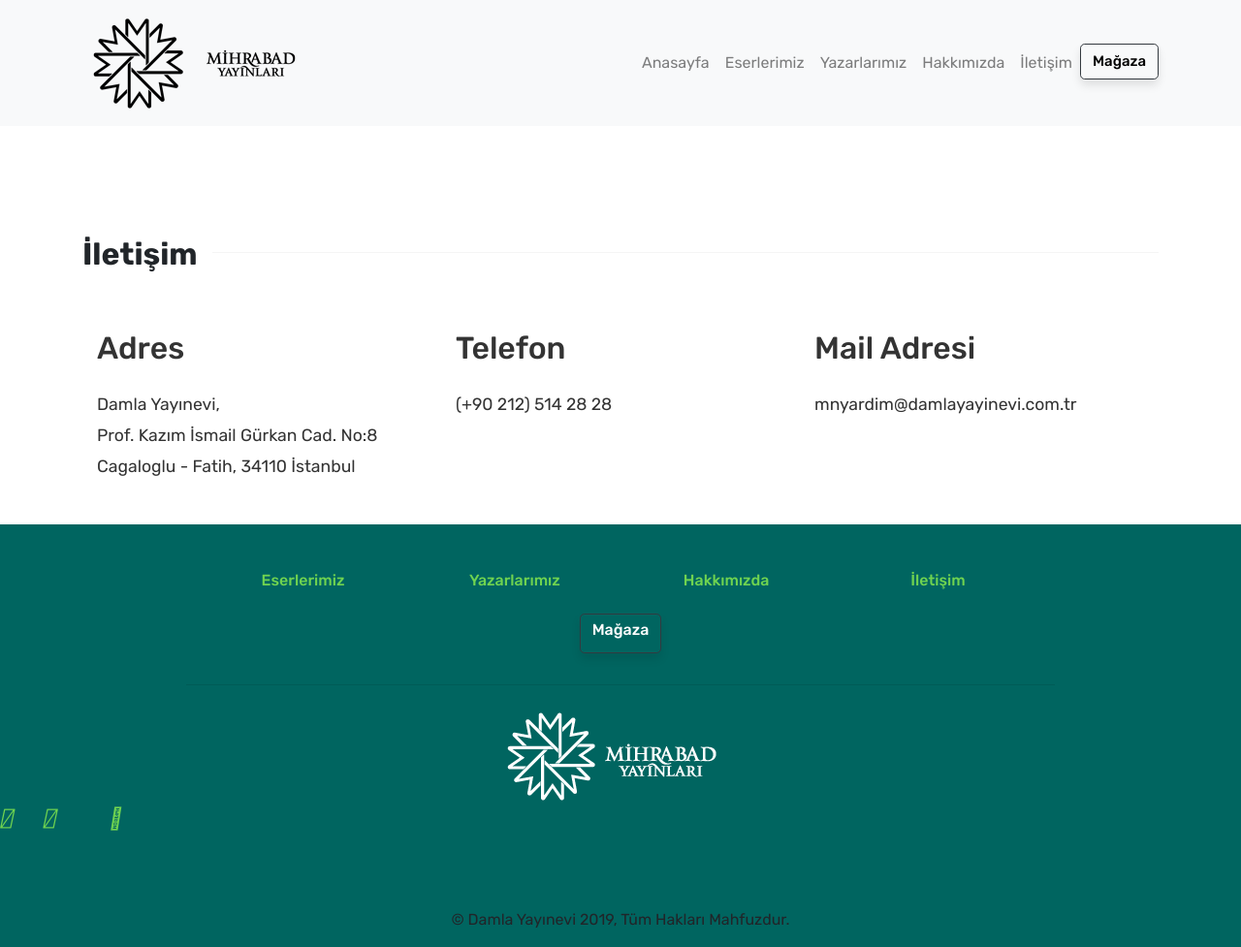
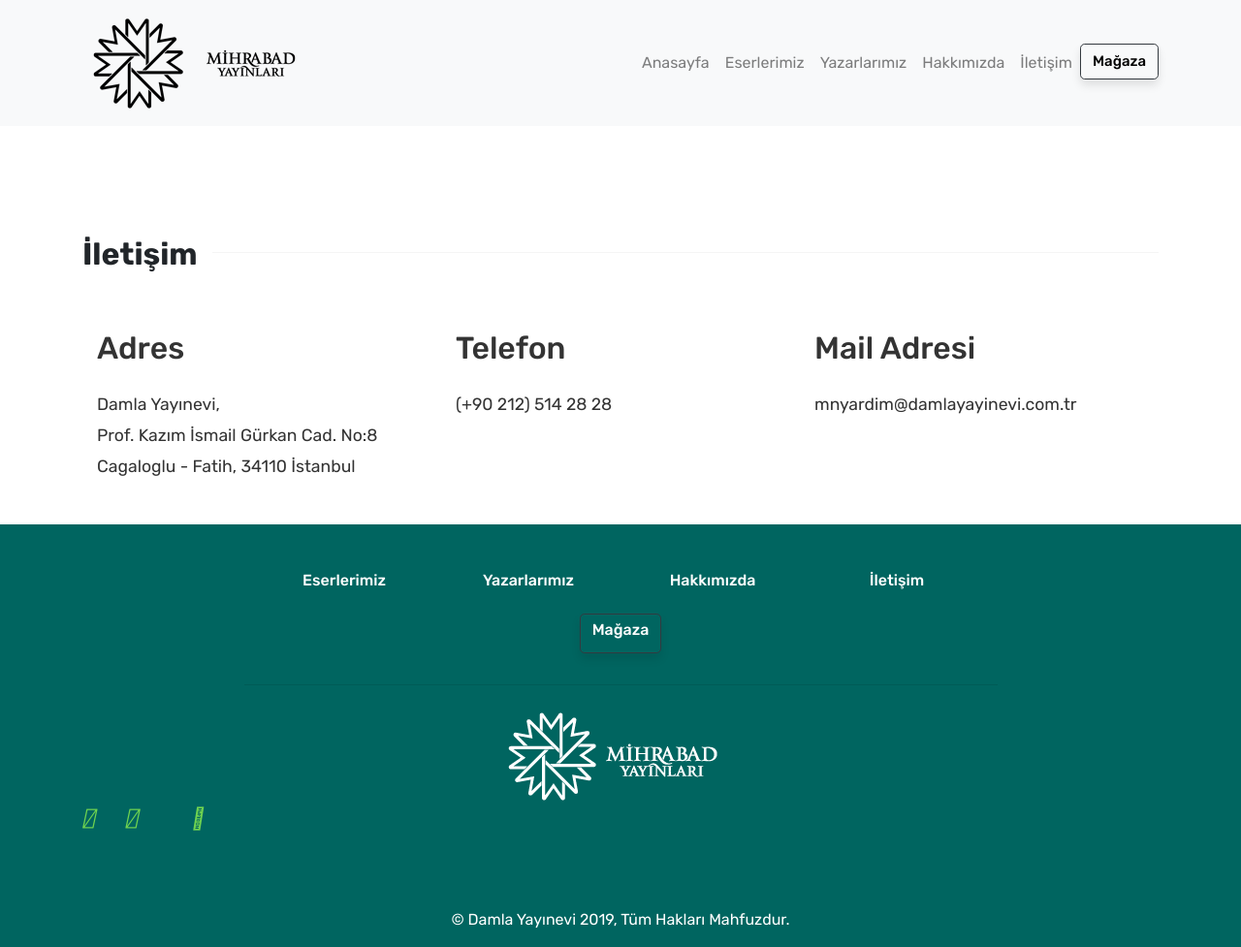
Before and after one commit to edamla/mihrabad, a Jekyll site: the page built from contact.html, in a window 1280 px wide. Shown: the whole page at 97% size. Built offline with Jekyll 4.4.1, drawn with Linux system fonts in a browser that asks for light colours; nearby versions of some CDN libraries.

Commit message:
Update default.html

```diff
--- a/_layouts/default.html
+++ b/_layouts/default.html
@@ -119,7 +119,7 @@
  <!-- Footer Başlangıç
     ================================================== -->
 <!-- Footer -->
-<footer class="page-footer font-small" style="background-color:#006560;>
+<footer class="page-footer font-small" style="background-color:#006560;">
 
     <!-- Footer Links -->
     <div class="container">
@@ -130,7 +130,7 @@
         <!-- Grid column -->
         <div class="col-md-2 mb-3">
           <a href="{{ site.baseurl }}/indexeserler.html">
-          <h6 class=" font-weight">
+          <h6 class=" font-weight" style="color: white;">
               Eserlerimiz
           </h6></a>
         </div>
@@ -139,7 +139,7 @@
         <!-- Grid column -->
         <div class="col-md-2 mb-3">
           <a href="{{ site.baseurl }}/indexyazarlar.html">
-          <h6 class=" font-weight">
+          <h6 class=" font-weight" style="color: white;">
               Yazarlarımız
           </h6></a>
         </div>
@@ -148,7 +148,7 @@
         <!-- Grid column -->
         <div class="col-md-2 mb-3">
           <a href="{{ site.baseurl }}/about">
-          <h6 class=" font-weight">
+          <h6 class=" font-weight" style="color: white;">
               Hakkımızda
           </h6></a>
         </div>
@@ -157,7 +157,7 @@
         <!-- Grid column -->
         <div class="col-md-2 mb-3">
           <a href="{{ site.baseurl }}/contact">
-          <h6 class=" font-weight">
+          <h6 class=" font-weight" style="color: white;">
               İletişim
           </h6></a>
         </div>
@@ -228,7 +228,7 @@
     <!-- Footer Links -->
 
     <!-- Copyright -->
-    <div class="footer-copyright text-center py-3">
+    <div class="footer-copyright text-center py-3" style="color: white;">
       © Damla Yayınevi 2019, Tüm Hakları Mahfuzdur.
     </div>
     <!-- Copyright -->
```
